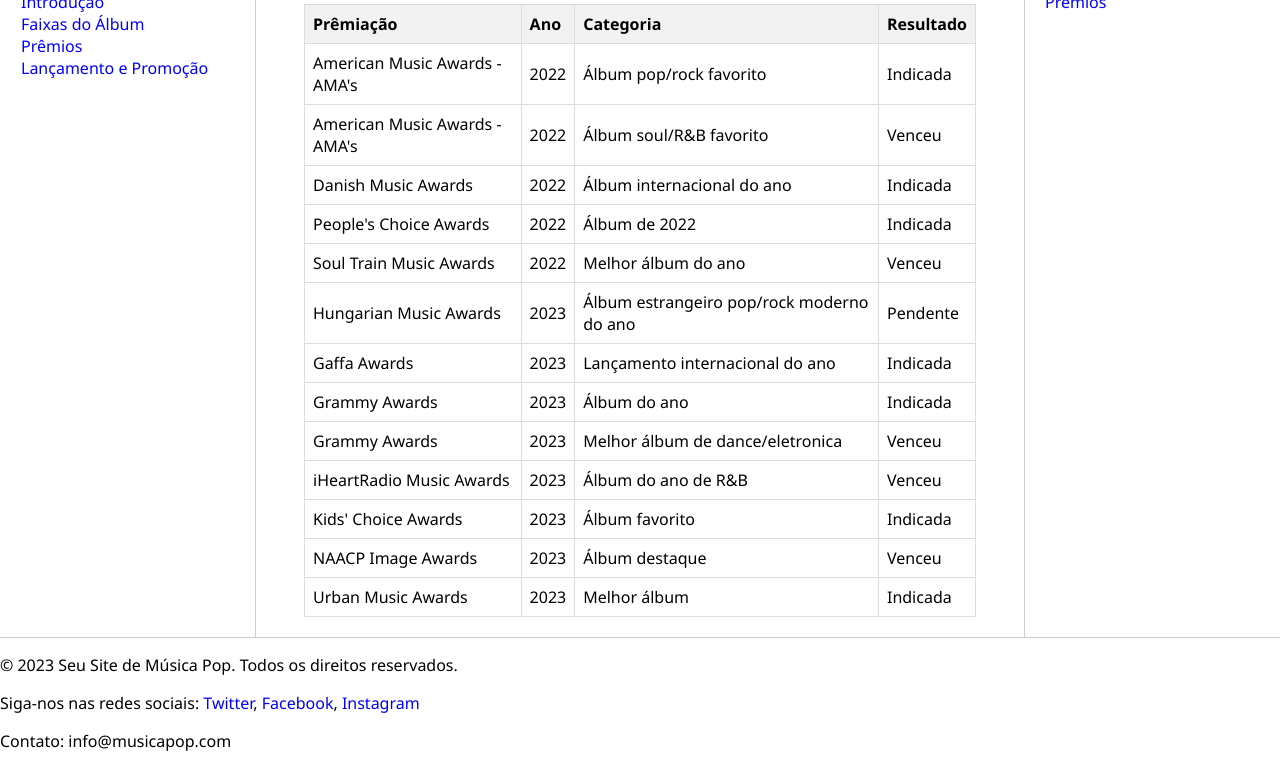
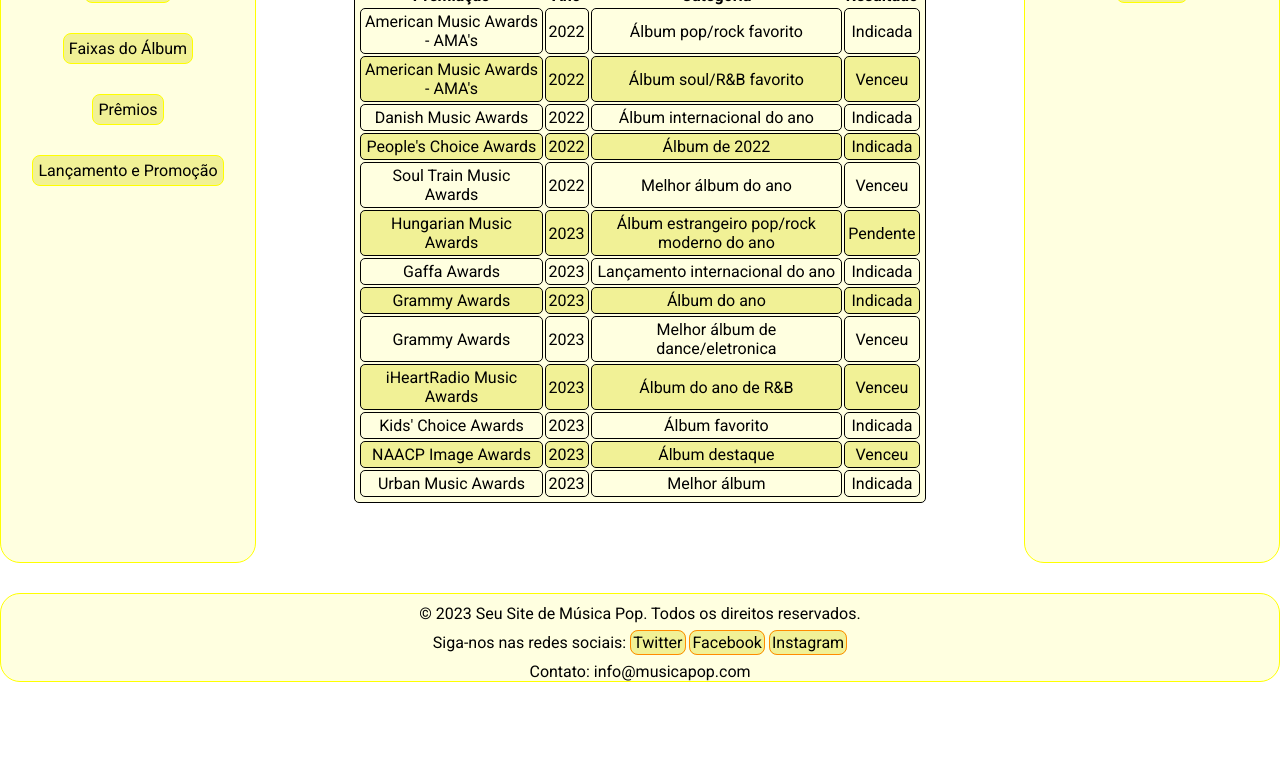
Before and after one commit to JosielJrr/Renaissance-page, a plain HTML site: page Premios.html in a window 1280 px wide. Shown: the part 301-1069 px from the top of the page. After the commit the page ends 983 px from the top, so only its background shows below. Drawn offline with Linux system fonts and the light colour scheme.

Commit message:
Ajustar html para alterar o layout e estilos css

```diff
--- a/Premios.html
+++ b/Premios.html
@@ -1,30 +1,36 @@
 <!DOCTYPE html>
 <html lang="pt-br">
+
 <head>
     <meta charset="UTF-8">
     <meta http-equiv="X-UA-Compatible" content="IE=edge">
     <meta name="viewport" content="width=device-width, initial-scale=1.0">
-    <title>Página - Prêmios</title>
-    <link rel="stylesheet" href="assets/css/style.css">
+    <title>Prêmios</title>
+    <link rel="stylesheet" href="assets/css/premios.css">
 </head>
+
 <body>
     <header>
-        <figure class="logo">
-            <img src="assets/images/logo.png" width="150" alt="Logo do site"/>
+        <figure>
+            <img src="assets/images/header 1.webp" alt="">
+            <img src="assets/images/header 2.png" alt="">
+            <img style="width: 100px;" src="assets/images/header 3.png" alt="">
+            <img src="assets/images/header4.png" alt="">
+            <img style="width: 100px;" src="assets/images/header 3.png" alt="">
+            <img src="assets/images/header6.png" alt="">
+            <img src="assets/images/header 1.webp" alt="">
         </figure>
     </header>
 
-    <div class="bar"></div>
-
-    <div class="content">
-        <aside class="sidebar">
-            <h2>Título</h2>
+    <aside>
+        <nav>
             <ul>
                 <li><a href="Index.html">Introdução</a></li>
                 <li><a href="Faixas.html">Faixas do Álbum</a></li>
                 <li><a href="Premios.html">Prêmios</a></li>
                 <li><a href="Lançamento.html">Lançamento e Promoção</a></li>
             </ul>
+        </nav>
     </aside>
 
     <main>
@@ -128,22 +134,23 @@
         </article>
     </main>
 
-        <aside class="anchors" id="Âncora">
-            <h2>Neste Artigo</h2>
+    <aside id="Âncora">
+        <nav>
             <ul>
                 <li><a href="#Prêmios">Prêmios</a></li>
             </ul>
+        </nav>
     </aside>
-</div>
 
     <footer>
         <p>&copy; 2023 Seu Site de Música Pop. Todos os direitos reservados.</p>
         <p>Siga-nos nas redes sociais:
-            <a href="https://twitter.com/infoopop" target="_blank">Twitter</a>,
-            <a href="https://www.facebook.com/infoopop" target="_blank">Facebook</a>,
+            <a href="https://twitter.com/infoopop" target="_blank">Twitter</a>
+            <a href="https://www.facebook.com/infoopop" target="_blank">Facebook</a>
             <a href="https://www.instagram.com/infoopop" target="_blank">Instagram</a>
         </p>
         <p>Contato: info@musicapop.com</p>
     </footer>
 </body>
+
 </html>
--- /dev/null
+++ b/assets/css/faixas.css
@@ -0,0 +1,7 @@
+@import url(global.css);
+
+section ol {
+    display: flex;
+    flex-direction: column;
+    gap: 20px;
+}
--- /dev/null
+++ b/assets/css/global.css
@@ -0,0 +1,158 @@
+@import url('https://fonts.googleapis.com/css2?family=Roboto:ital,wght@0,100;0,300;0,400;0,500;0,700;0,900;1,100;1,300;1,400;1,500;1,700;1,900&display=swap');
+
+
+* {
+    font-family: 'Roboto', sans-serif;
+    margin: 0;
+    box-sizing: border-box;
+    scroll-behavior: smooth;
+}
+
+body {
+    display: grid;
+    grid-template:
+        "header header header" auto
+        "sidebar main sidemar" auto
+        "footer footer footer" auto / 1fr 3fr 1fr;
+}
+
+header {
+    grid-area: header;
+    background-color: lightyellow;
+    border: 1px solid yellow;
+    border-radius: 20px;
+}
+
+header figure {
+    display: flex;
+    align-items: center;
+    justify-content: space-around;
+}
+
+header figure img {
+    width: 150px;
+}
+
+aside {
+    display: flex;
+    justify-content: center;
+    margin-top: 30px;
+    border: 1px solid yellow;
+    border-radius: 20px;
+    background-color: lightyellow
+}
+
+aside nav ul {
+    display: flex;
+    flex-direction: column;
+    align-items: center;
+    gap: 30px;
+    padding: 90px 0px 0px 0px;
+}
+
+aside nav ul li {
+    list-style: none;
+    border: 1px solid yellow;
+    border-radius: 8px;
+    background-color: rgb(241, 241, 150);
+    padding: 5px;
+}
+
+aside nav ul li:hover {
+    border: 2px solid darkorange;
+    background-color: yellow;
+    font-weight: bold;
+}
+
+aside nav ul li:active {
+    background-color: darkorange;
+}
+
+aside nav ul li a {
+    text-align: center;
+    font-size: 1rem;
+    text-decoration: none;
+    color: black;
+}
+
+main {
+    grid-area: main;
+    width: 90%;
+    margin: auto;
+    display: flex;
+    flex-direction: column;
+    margin-top: 30px;
+}
+
+section {
+    display: flex;
+    flex-direction: column;
+    gap: 16px;
+    scroll-margin-top: 5rem;
+}
+
+section h2 {
+    padding: 15px 0px 0px 0px;
+}
+
+section a {
+    width: 60px;
+    text-decoration: none;
+    text-align: center;
+    padding: 5px;
+    border: 1px solid darkorange;
+    border-radius: 8px;
+    background-color: rgb(241, 241, 150);
+    color: black;
+}
+
+section a:hover {
+    border: 2px solid darkorange;
+    background-color: yellow;
+    font-weight: bold;
+}
+
+section a:active {
+    background-color: darkorange;
+}
+
+section p {
+    text-align: justify;
+    text-indent: 40px;
+}
+
+footer {
+    grid-area: footer;
+    display: flex;
+    flex-direction: column;
+    align-items: center;
+    background-color: lightyellow;
+    border: 1px solid yellow;
+    border-radius: 20px;
+    margin-top: 30px;
+}
+
+footer p {
+    padding-top: 10px;
+}
+
+footer a {
+    width: 60px;
+    text-decoration: none;
+    text-align: center;
+    padding: 2px;
+    border: 1px solid darkorange;
+    border-radius: 8px;
+    background-color: rgb(241, 241, 150);
+    color: black;
+}
+
+footer a:hover {
+    border: 2px solid darkorange;
+    background-color: yellow;
+    font-weight: bold;
+}
+
+footer a:active {
+    background-color: darkorange;
+}
--- /dev/null
+++ b/assets/css/index.css
@@ -0,0 +1,14 @@
+@import url(global.css);
+
+blockquote {
+    font-style: italic;
+    text-align: center;
+}
+
+section figure {
+    display: flex;
+    flex-direction: column;
+    align-items: center;
+    gap: 10px;
+    margin-top: 15px;
+}
--- /dev/null
+++ b/assets/css/lançamento.css
@@ -0,0 +1,13 @@
+@import url(global.css);
+
+main h1 {
+    margin-bottom: 25px;
+}
+
+section figure {
+    display: flex;
+    flex-direction: column;
+    align-items: center;
+    gap: 10px;
+    margin-top: 15px;
+}
--- /dev/null
+++ b/assets/css/premios.css
@@ -0,0 +1,19 @@
+@import url(global.css);
+
+table,
+td {
+    border: 1px solid black;
+    background-color: lightyellow;
+    padding: 3px;
+    margin: 60px;
+    border-radius: 5px;
+    text-align: center;
+}
+
+table tbody tr:nth-child(even) td {
+    background-color: rgb(241, 241, 150);
+}
+
+table tbody tr:hover td {
+    background-color: yellow;
+}
--- a/assets/css/style.css
+++ /dev/null
@@ -1,55 +0,0 @@
-body, html {
-    margin: 0;
-    padding: 0;
-    font-family: 'Segoe UI', Tahoma, Geneva, Verdana, sans-serif;
-}
-ul { list-style: none; padding-left: 5px; }
-a { color:blue; text-decoration: none;}
-.bar {
-    background-color: #f9f9fb;
-    padding:15px;
-    border-top: solid 1px #cdcdcd;
-    border-bottom: solid 1px #cdcdcd;
-}
-.content {
-    max-width: 1440px;
-    margin: auto;
-    grid-gap: 3rem;
-    display: grid;
-    gap: 3rem;
-    grid-template-areas: "sidebar main anchors";
-    grid-template-columns: minmax(0,15rem) minmax(0,2.5fr) minmax(0,15rem);
-    padding-left: 1rem;
-    padding-right: 1rem;
-}
-footer {
-    min-height: 100px;
-    border-top: solid 1px #cdcdcd;
-}
-.anchors {
-    border-left: solid 1px #cdcdcd;
-    padding-left: 15px;
-}
-.sidebar {
-    border-right: solid 1px #cdcdcd;
-}
-figure {
-    text-align: center;
-}
-table {
-    width: 100%;
-    border-collapse: collapse;
-    margin-bottom: 20px;
-}
-th, td {
-    border: 1px solid #ddd;
-    padding: 8px;
-    text-align: left;
-  }
-
-th {
-    background-color: #f2f2f2;
-  }
-tr:hover {
-    background-color: #f5f5f5;
-  }
```
Also changed, not shown: Faixas.html (+80 -37 lines), Lançamento.html (+58 -22 lines), index.html (+121 -34 lines), assets/images/header 1.webp (added), assets/images/header 2.png (added), assets/images/header 3.png (added), assets/images/header4.png (added), assets/images/header6.png (added), assets/images/logo.png (deleted). Lines whose indentation alone changed are shown as unchanged.
